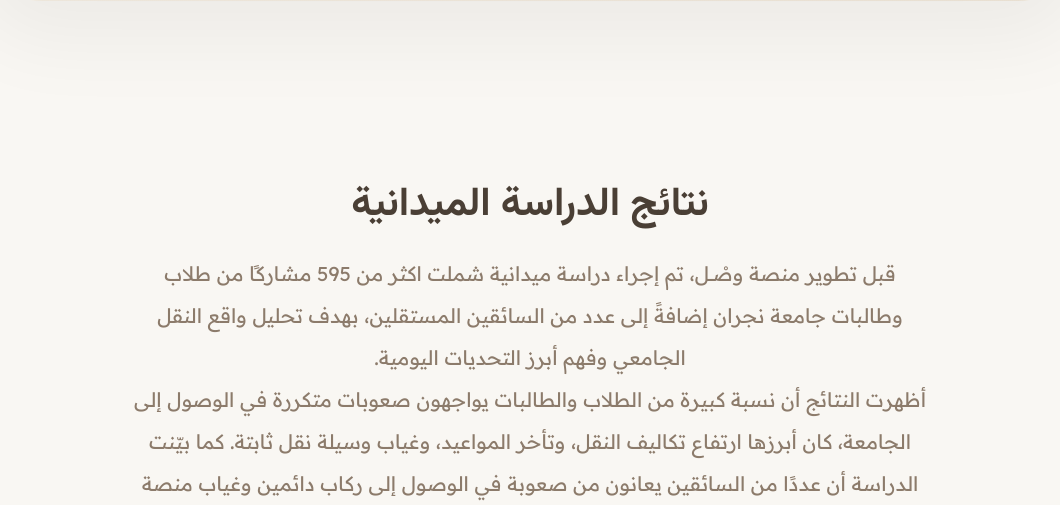
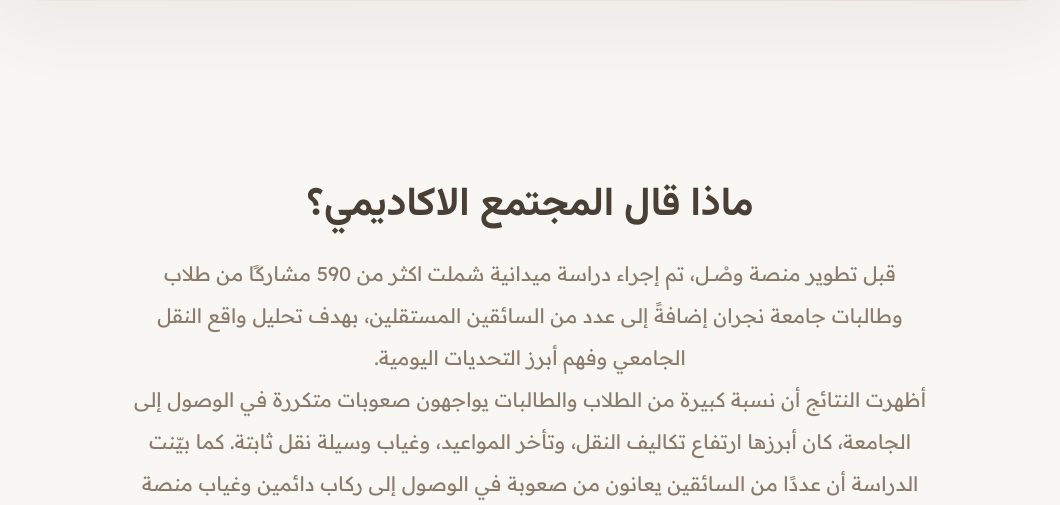
Before and after one commit to uiil3v/Wassel, a Django app: page /about/ in a window 1280 px wide. Shown: the part 1914-2419 px from the top of the page, without its empty margins (110-1170 px from the left). Run offline with Django 5.2, Linux system fonts and the light colour scheme; some web fonts are replaced.

Commit message:
enhancements

```diff
--- a/Wassel/main/templates/main/about.html
+++ b/Wassel/main/templates/main/about.html
@@ -290,10 +290,10 @@
 <section class="stats-section">
     <div class="container">
         <div class="stats-intro text-center mb-5">
-            <h2 class="stats-title mb-4">نتائج الدراسة الميدانية</h2>
+            <h2 class="stats-title mb-4">ماذا قال المجتمع الاكاديمي؟</h2>
 
             <p class="stats-text">
-                قبل تطوير منصة وصْــل، تم إجراء دراسة ميدانية شملت اكثر من 595 مشاركًا
+                قبل تطوير منصة وصْــل، تم إجراء دراسة ميدانية شملت اكثر من 590 مشاركًا
                 من طلاب وطالبات جامعة نجران إضافةً إلى عدد من السائقين المستقلين،
                 بهدف تحليل واقع النقل الجامعي وفهم أبرز التحديات اليومية.
             </p>
--- a/Wassel/main/templates/main/index.html
+++ b/Wassel/main/templates/main/index.html
@@ -219,7 +219,7 @@
 
         <div class="d-flex justify-content-center gap-3 flex-wrap">
             <a href="#" class="btn hero-btn hero-btn-primary">ابدأ الآن</a>
-            <a href="#" class="btn hero-btn hero-btn-outline">تعرف علينا</a>
+            <a href="{% url 'main:about' %}" class="btn hero-btn hero-btn-outline">تعرف علينا</a>
         </div>
     </div>
 </section>
```
